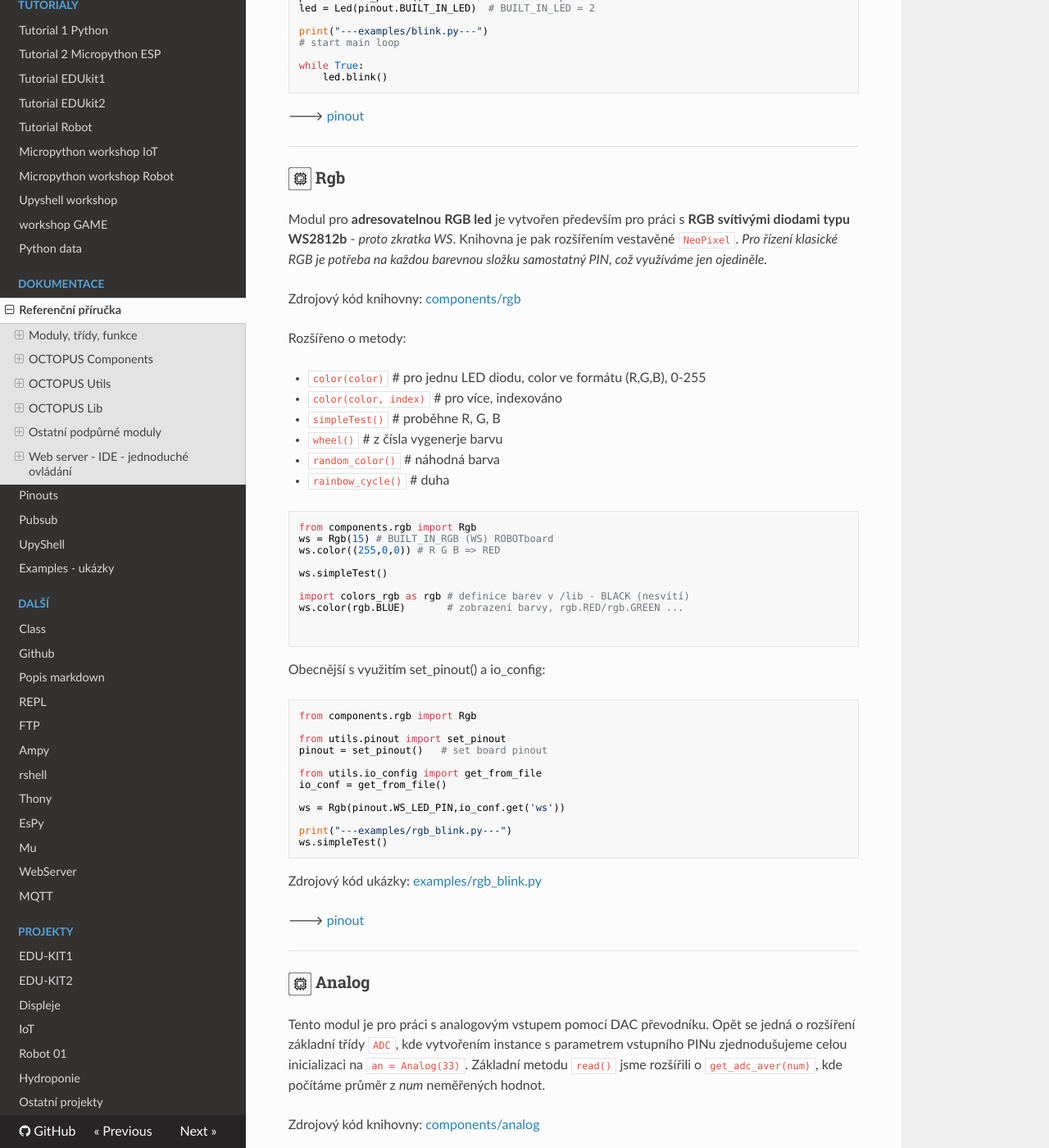
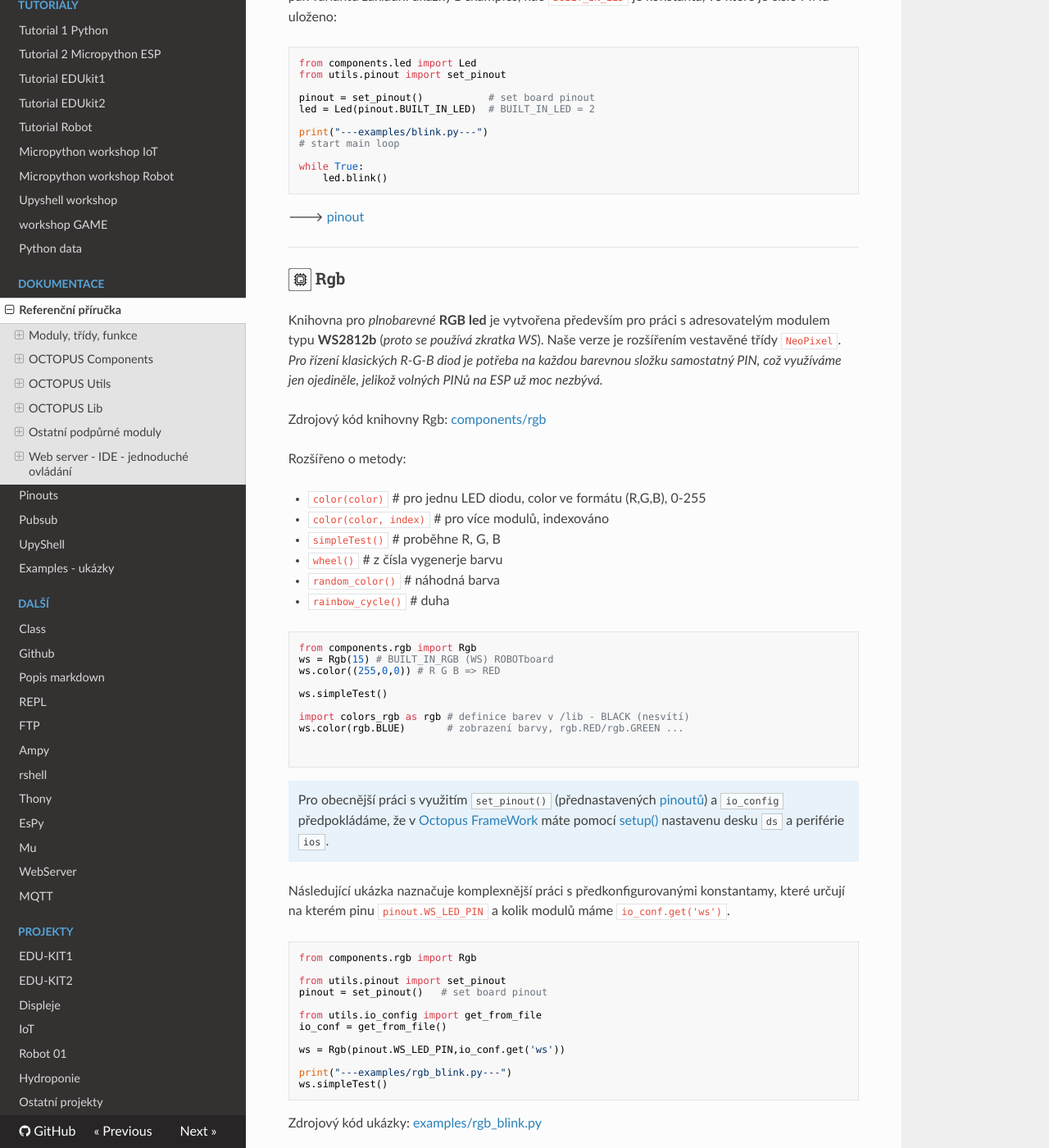
Before and after one commit to octopuslab-cz/docs_octopuslab_cz, an MkDocs documentation site: the page built from docs/basicdoc.md, in a window 1280 px wide and 1400 px high, scrolled down 4727 px. Shown: the whole window at 82% size. Built offline with MkDocs 1.6.1, drawn with Linux system fonts in a browser that asks for light colours; nearby versions of some CDN libraries; some of the changed text lies outside the part shown.

Commit message:
class Rgb typo

````diff
--- a/docs/basicdoc.md
+++ b/docs/basicdoc.md
@@ -203,8 +203,11 @@ class       init        module      qualname
 value       dict        pin         blink
 toggle      state
 ```
+!!! note "**note**"
+    Pro obecnější práci s využitím `set_pinout()` (přednastavených [pinoutů](basicdoc/#pinout)) a `io_config` předpokládáme, že v [Octopus FrameWork](/framework) máte pomocí [setup()](/setup) nastavenu desku `ds` a periférie `ios`.
 
 Číslo PINu v ukázce je 2, to je svítivá dioda vestavěná v **DoIt** modulech i v našem ESP32boardu. Ale pro práci s obecným modulem, kde máme možnost si nastavit, kde se Led dioda nachází, použijeme pak variantu základní ukázky z examples, kde `BUILT_IN_LED` je konstanta, ve které je číslo PINu uloženo:
+
 ```python
 from components.led import Led
 from utils.pinout import set_pinout
@@ -224,14 +227,14 @@ while True:
 ---
 
 ### ![hwsoc](img/hwsoc.png){: style="width:28px" } Rgb
-Modul pro **adresovatelnou RGB led** je vytvořen především pro práci s **RGB svítivými diodami typu WS2812b** - *proto zkratka WS*. Knihovna je pak rozšířením vestavěné `NeoPixel`. *Pro řízení klasické RGB je potřeba na každou barevnou složku samostatný PIN, což využíváme jen ojediněle.*
+Knihovna pro *plnobarevné* **RGB led** je vytvořena především pro práci s adresovatelým modulem typu **WS2812b** (*proto se používá zkratka WS*). Naše verze je rozšířením vestavěné třídy `NeoPixel`. *Pro řízení klasických R-G-B diod je potřeba na každou barevnou složku samostatný PIN, což využíváme jen ojediněle, jelikož volných PINů na ESP už moc nezbývá.*
 
-Zdrojový kód knihovny: [components/rgb](https://github.com/octopusengine/octopuslab/blob/master/esp32-micropython/components/rgb/__init__.py)
+Zdrojový kód knihovny Rgb: [components/rgb](https://github.com/octopusengine/octopuslab/blob/master/esp32-micropython/components/rgb/__init__.py)
 
 Rozšířeno o metody:
 
 - `color(color)` # pro jednu LED diodu, color ve formátu (R,G,B), 0-255
-- `color(color, index)` # pro více, indexováno
+- `color(color, index)` # pro více modulů, indexováno
 - `simpleTest()` # proběhne R, G, B
 - `wheel()` # z čísla vygenerje barvu
 - `random_color()` # náhodná barva
@@ -251,7 +254,10 @@ ws.color(rgb.BLUE)       # zobrazení barvy, rgb.RED/rgb.GREEN ...
 
 ```
 
-Obecnější s využitím set_pinout() a io_config:
+!!! note "**note**"
+    Pro obecnější práci s využitím `set_pinout()` (přednastavených [pinoutů](basicdoc/#pinout)) a `io_config` předpokládáme, že v [Octopus FrameWork](/framework) máte pomocí [setup()](/setup) nastavenu desku `ds` a periférie `ios`.
+
+Následující ukázka naznačuje komplexnější práci s předkonfigurovanými konstantamy, které určují na kterém pinu `pinout.WS_LED_PIN` a kolik modulů máme `io_conf.get('ws')`.
 
 ```python
 from components.rgb import Rgb
@@ -267,7 +273,10 @@ ws = Rgb(pinout.WS_LED_PIN,io_conf.get('ws'))
 print("---examples/rgb_blink.py---")
 ws.simpleTest()
 ```
+
 Zdrojový kód ukázky: [examples/rgb_blink.py](https://github.com/octopusengine/octopuslab/blob/master/esp32-micropython/examples/rgb_blink.py)
+
+Pro běžnou práci je v první fázi snadnější použít předchozí variantu, ale pro rozsáhlejší projekty a práci v týmu se musí zdokumentovat použití "magické konstanty" **15** v definici `ws = Rgb(15)`.
 
 🡒 [pinout](#pinout)
 
````
